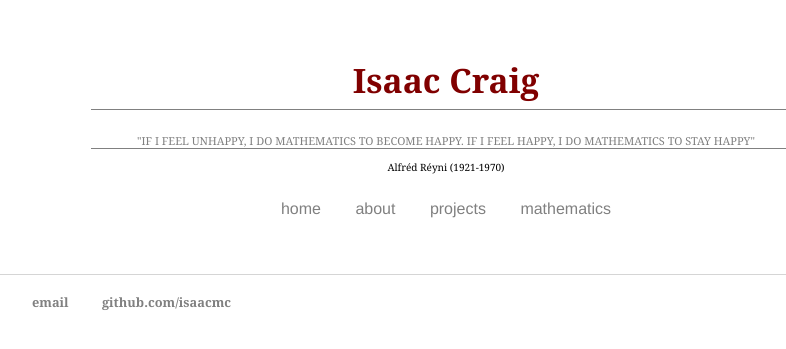
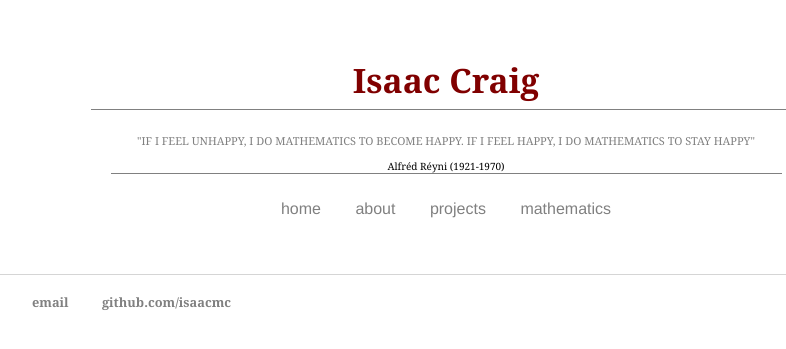
Before and after one commit to isundberg/isaacmc.github.io, a Jekyll site: the page built from index.html, in a window 1280 px wide. Shown: the top 349 px of the page, without its empty margins (194-980 px from the left). Built offline with Jekyll 4.4.1, drawn with Linux system fonts in a browser that asks for light colours.

Commit message:
Update main.css

```diff
--- a/css/main.css
+++ b/css/main.css
@@ -29,7 +29,6 @@ body {
 }
 
 #site-quote {
-    border-bottom: 1px solid gray;
     text-transform: uppercase;
     font-size: 11px;
     color: gray;
@@ -38,6 +37,8 @@ body {
 #site-quote-author {
     font-size: 10px;
     color: black;
+    border-bottom: 1px solid gray;
+    margin: 0px 20px;
 }
 
 nav ul {
```
